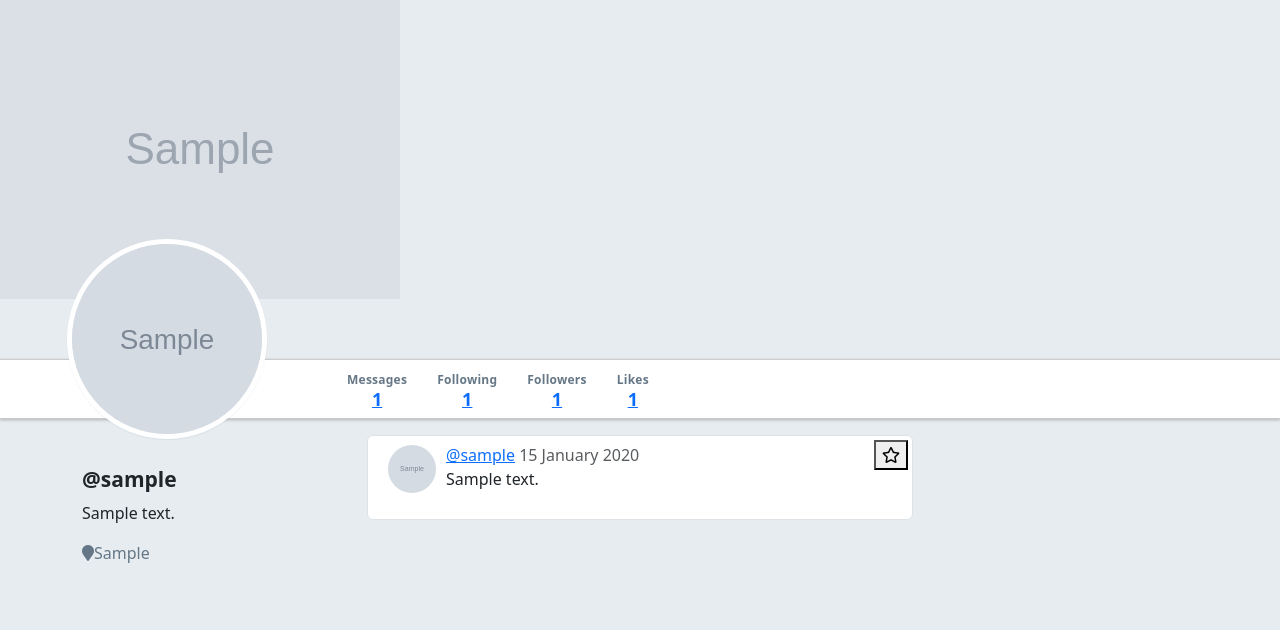
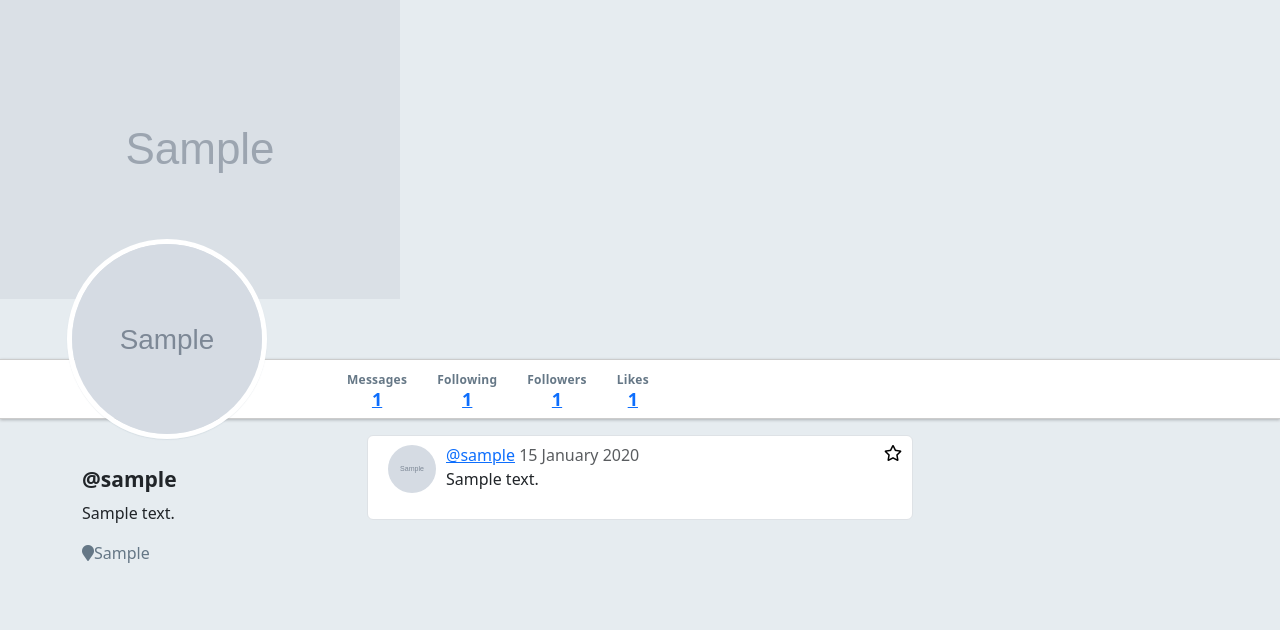
Before and after one commit to diogo-botelho/rithm-sprint-flask-warbler, a Flask app: page /users/1 in a window 1280 px wide. Shown: the part 47-677 px from the top of the page. Run offline with Flask 2, Linux system fonts and the light colour scheme; tables that the repository leaves empty hold one stand-in row (values such as "Sample post"); grey boxes marked "Sample" are stand-in pictures; some libraries are stand-ins or nearby versions.

Commit message:
Updated css to remove box around like icon

```diff
--- a/static/stylesheets/style.css
+++ b/static/stylesheets/style.css
@@ -18,6 +18,11 @@ body.error-404 {
 
 .btn:hover {
   cursor: pointer;
+}
+
+.btn-hide {
+  background-color: transparent;
+  border: none;
 }
 
 /* ======================= Nav */
--- a/templates/base_like_form.html
+++ b/templates/base_like_form.html
@@ -1,7 +1,7 @@
 <!-- TOFIX: Refactor message.user_likes to be a set -->
 <form class="messages-like" id="like-unlike-form" method="POST" action="/messages/{{ message.id }}/like">
     {{ g.csrf_form.hidden_tag() }}
-    <button>
+    <button class="btn-hide btn:hover">
         {% if g.user in message.user_likes %}
         <i class="fas fa-star"></i>
         {% else %}
```
